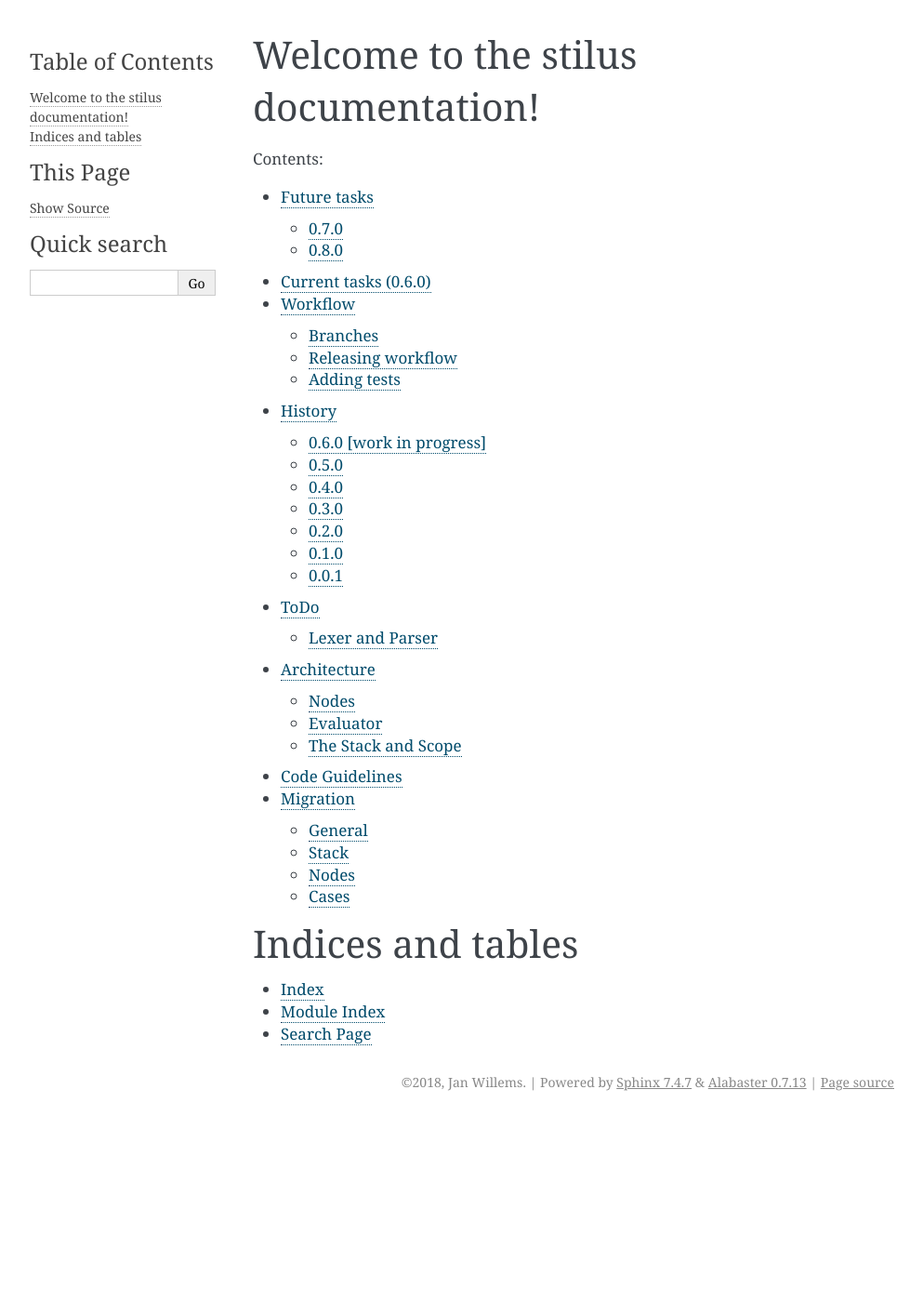
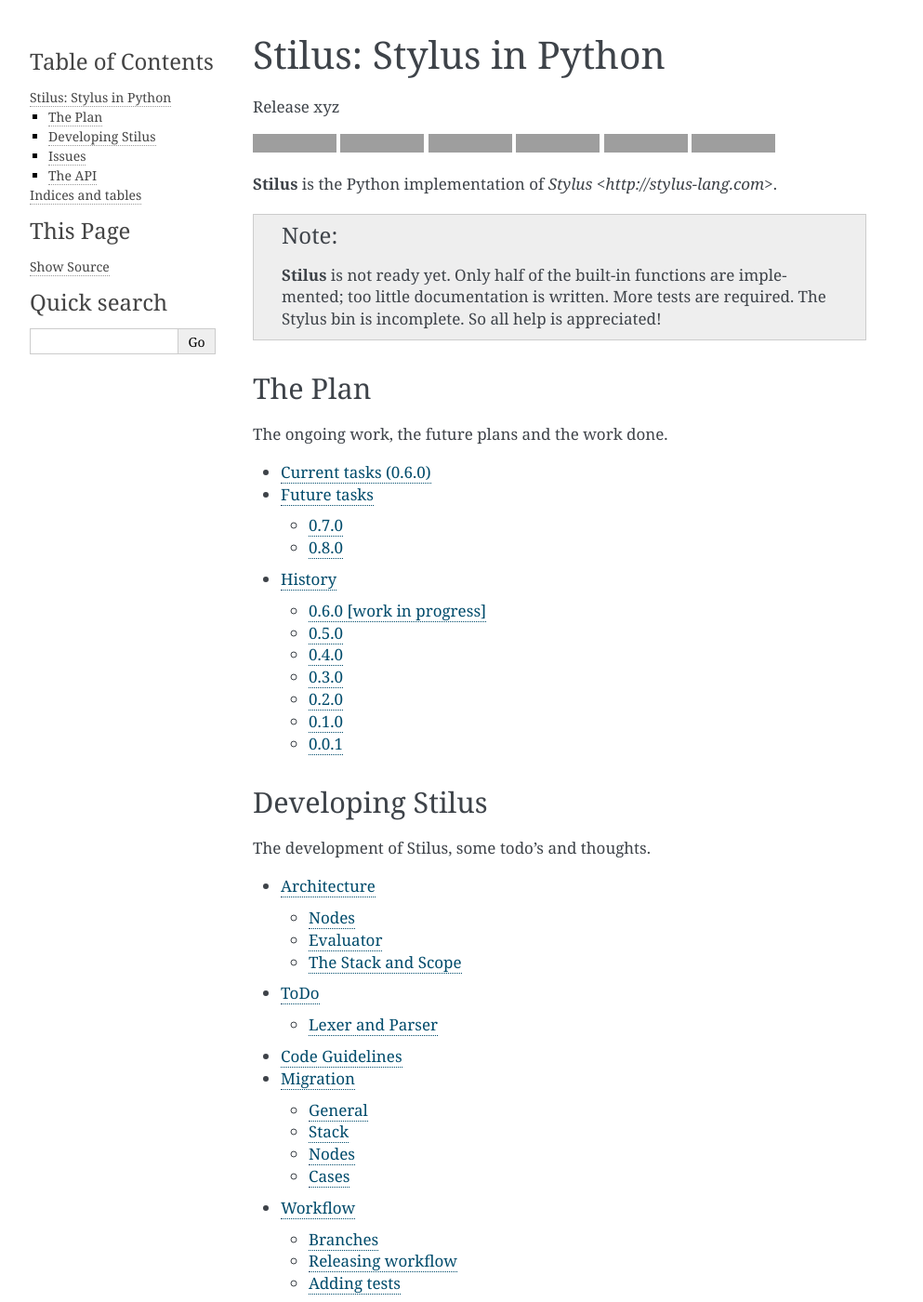
Before and after one commit to jw/stilus, a Sphinx documentation site: the page built from docs/index.rst, in a window 1280 px wide and 1400 px high. Shown: the whole window at 93% size, without its empty margins (148-1141 px from the left). Built offline with Sphinx 7.4.7, drawn with Linux system fonts in a browser that asks for light colours; some of the changed text lies outside the part shown; grey boxes are pictures that could not be loaded.

Commit message:
Updated the documentation.

```diff
--- a/docs/conf.py
+++ b/docs/conf.py
@@ -12,10 +12,15 @@
 # add these directories to sys.path here. If the directory is relative to the
 # documentation root, use os.path.abspath to make it absolute, like shown here.
 #
-# import os
-# import sys
-# sys.path.insert(0, os.path.abspath('.'))
 
+import os  # noqa
+import sys  # noqa
+
+sys.path.insert(0, os.path.abspath('..'))
+
+import stilus  # noqa
+from stilus.lexer import Lexer  # noqa
+from stilus.parser import Parser  # noqa
 
 import recommonmark  # noqa
 
@@ -62,6 +67,15 @@
 # The master toctree document.
 master_doc = 'index'
 
+# The version info for the project you're documenting, acts as replacement for
+# |version| and |release|, also used in various other places throughout the
+# built documents.
+#
+# The short X.Y version.
+version = stilus.__version__
+# The full version, including alpha/beta/rc tags.
+release = stilus.__version__
+
 # The language for content autogenerated by Sphinx. Refer to documentation
 # for a list of supported languages.
 #
@@ -94,7 +108,7 @@
 # Add any paths that contain custom static files (such as style sheets) here,
 # relative to this directory. They are copied after the builtin static files,
 # so a file named "default.css" will overwrite the builtin "default.css".
-html_static_path = ['_static']
+html_static_path = []
 
 # Custom sidebar templates, must be a dictionary that maps document names
 # to template names.
--- a/docs/index.rst
+++ b/docs/index.rst
@@ -3,23 +3,80 @@
    You can adapt this file completely to your liking, but it should at least
    contain the root `toctree` directive.
 
-Welcome to the stilus documentation!
-====================================
+Stilus: Stylus in Python
+========================
+
+Release xyz
+
+.. image:: https://img.shields.io/travis/jw/stilus/master.svg?style=flat-square
+    :target: https://travis-ci.org/jw/stilus
+
+.. image:: https://img.shields.io/codecov/c/github/jw/stilus/master.svg?style=flat-square
+    :target: https://codecov.io/gh/jw/stilus
+
+.. image:: https://img.shields.io/pypi/dm/stilus.svg?style=flat-square
+    :target: https://pypi.org/project/stilus/#files
+
+.. image:: https://img.shields.io/pypi/v/stilus.svg?style=flat-square
+    :target: https://pypi.org/project/stilus/#history
+
+.. image:: https://img.shields.io/pypi/pyversions/stilus.svg?style=flat-square
+    :target: https://pypi.org/project/stilus/#description
+
+.. image:: https://img.shields.io/pypi/l/stilus?style=flat-square)
+    :target: https://pypi.org/project/stilus/
+
+**Stilus** is the Python implementation of `Stylus <http://stylus-lang.com>`.
+
+.. note:: **Stilus** is not ready yet.  Only half of the built-in functions are implemented; too little documentation is written.  More tests are required.  The Stylus bin is incomplete.  So all help is appreciated!
+
+The Plan
+--------
+
+The ongoing work, the future plans and the work done.
 
 .. toctree::
    :maxdepth: 2
-   :caption: Contents:
 
-   future.md
-   current.md
-   workflow.md
-   history.md
-   todo.md
+   plan/current.md
+   plan/future.md
+   plan/history.md
 
-   architecture.md
-   codeguidelines.md
-   migration.md
+Developing Stilus
+-----------------
 
+The development of Stilus, some todo's and thoughts.
+
+.. toctree::
+   :maxdepth: 2
+
+   dev/architecture.md
+   dev/todo.md
+   dev/codeguidelines.md
+   dev/migration.md
+   dev/workflow.md
+
+Issues
+------
+
+Some built-in functions do not work properly yet.
+
+.. toctree::
+   :maxdepth: 2
+
+   bifs.md
+
+
+The API
+-------
+
+If you are looking for information on a specific function, class, or method,
+this part of the documentation is for you.  (c) requests ;-)
+
+.. toctree::
+   :maxdepth: 2
+
+   api.rst
 
 Indices and tables
 ==================
--- a/stilus/__init__.py
+++ b/stilus/__init__.py
@@ -0,0 +1,5 @@
+
+from .__version__ import __version__  # noqa
+
+from .lexer import Lexer  # noqa
+from .parser import Parser  # noqa
```
Also changed, not shown: README.md (+3 -1 lines), docs/api.rst (added, +12 -0 lines), docs/bifs.md (added, +7 -0 lines), docs/dev/architecture.md (renamed from docs/architecture.md), docs/dev/codeguidelines.md (renamed from docs/codeguidelines.md), docs/dev/migration.md (renamed from docs/migration.md), docs/dev/todo.md (renamed from docs/todo.md), docs/dev/workflow.md (renamed from docs/workflow.md), docs/plan/current.md (renamed from docs/current.md), docs/plan/future.md (renamed from docs/future.md), docs/plan/history.md (renamed from docs/history.md).
